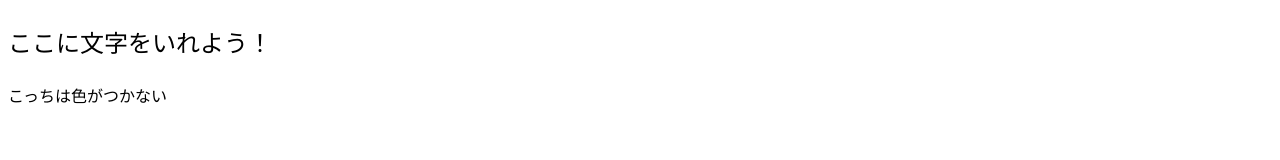
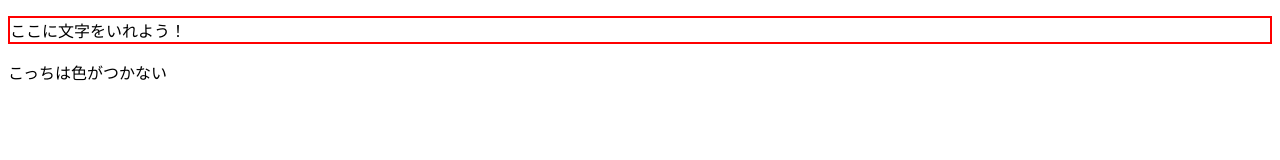
Before and after one commit to EngineerCafeJP/EnginnerCafeLabDocs, a plain HTML site: page web/gettingStartYourHomePage/index.html in a window 1280 px wide. Drawn offline with Linux system fonts and the light colour scheme.

Commit message:
Update index.html

```diff
--- a/web/gettingStartYourHomePage/index.html
+++ b/web/gettingStartYourHomePage/index.html
@@ -7,7 +7,7 @@
     <title>Document</title>
     <style>
         #big {
-        font-size : 150%;
+        border: red 2px solid;
         }
 
     </style>
```
